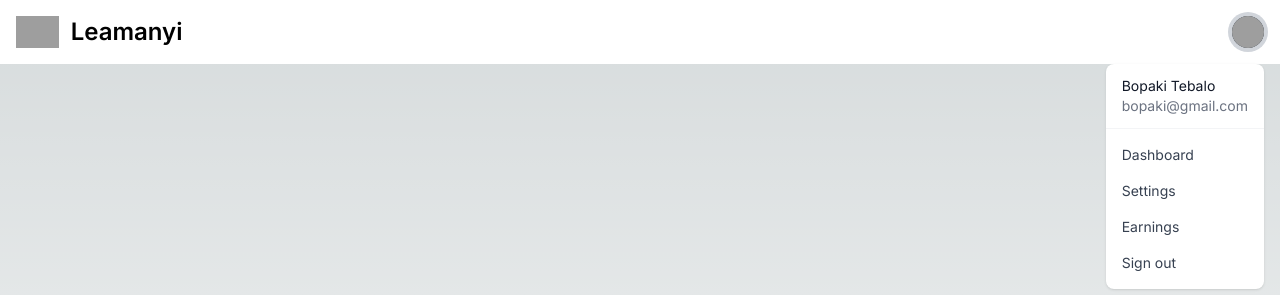
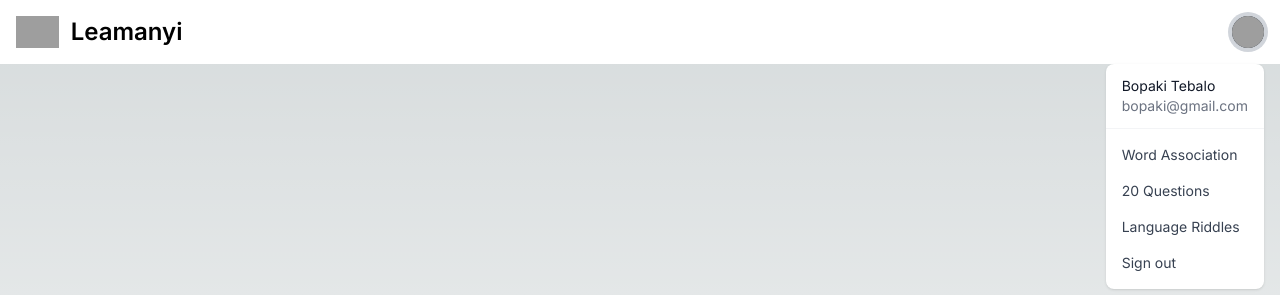
Before and after one commit to Tebalo/malema, a Next.js app: page /leamanyi in a window 1280 px wide. Both pictures are taken after a click on the button "Open user menu". Shown: the top 295 px of the page. Built offline with nearby package versions, Linux system fonts and the light colour scheme; grey boxes are pictures that could not be loaded.

Commit message:
updated dropdown

```diff
--- a/app/leamanyi/_navbar.tsx
+++ b/app/leamanyi/_navbar.tsx
@@ -68,15 +68,15 @@ export default function Page(){
                             <ul className="py-2" aria-labelledby="user-menu-button">
                             <li>
                                 <a href="#"
-                                className="block px-4 py-2 text-sm text-gray-700 hover:bg-gray-100 dark:hover:bg-gray-600 dark:text-gray-200 dark:hover:text-white">Dashboard</a>
+                                className="block px-4 py-2 text-sm text-gray-700 hover:bg-gray-100 dark:hover:bg-gray-600 dark:text-gray-200 dark:hover:text-white">Word Association</a>
                             </li>
                             <li>
                                 <a href="#"
-                                className="block px-4 py-2 text-sm text-gray-700 hover:bg-gray-100 dark:hover:bg-gray-600 dark:text-gray-200 dark:hover:text-white">Settings</a>
+                                className="block px-4 py-2 text-sm text-gray-700 hover:bg-gray-100 dark:hover:bg-gray-600 dark:text-gray-200 dark:hover:text-white">20 Questions</a>
                             </li>
                             <li>
                                 <a href="#"
-                                className="block px-4 py-2 text-sm text-gray-700 hover:bg-gray-100 dark:hover:bg-gray-600 dark:text-gray-200 dark:hover:text-white">Earnings</a>
+                                className="block px-4 py-2 text-sm text-gray-700 hover:bg-gray-100 dark:hover:bg-gray-600 dark:text-gray-200 dark:hover:text-white">Language Riddles</a>
                             </li>
                             <li>
                                 <a href="#"
@@ -84,7 +84,7 @@ export default function Page(){
                             </li>
                             </ul>
                         </div>
-                        {/**                        <div>
+                        {/**<div>
                             <button
                                 data-collapse-toggle="navbar-user"
                                 type="button"
```
